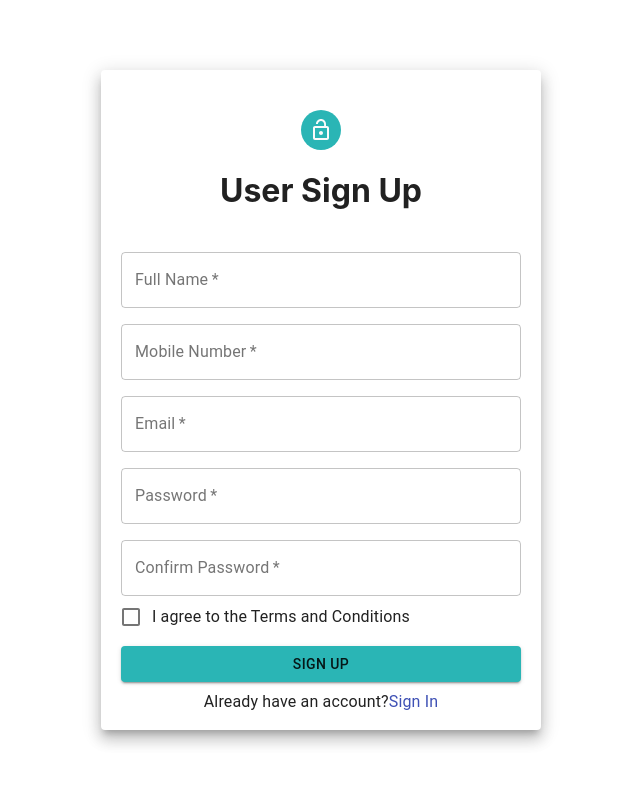
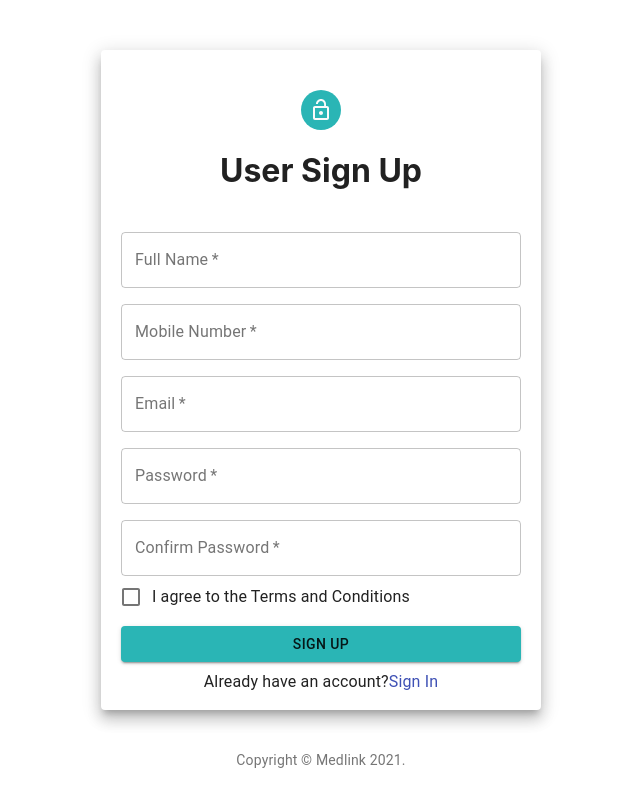
Before and after one commit to Med-Link/MedLink-Frontend, a React (Create React App) app: page /SignupUser in a window 1280 px wide. Shown: the whole page, without its empty margins (319-959 px from the left). Built offline with nearby package versions, Linux system fonts and the light colour scheme.

Commit message:
Add copyright function to SignIn and SignUpUser components

```diff
--- a/src/containers/Signin/SignIn.js
+++ b/src/containers/Signin/SignIn.js
@@ -10,8 +10,20 @@ import FormControlLabel from '@material-ui/core/FormControlLabel';
 import Button from '@material-ui/core/Button';
 import Link from '@material-ui/core/Link';
 import Typography from '@material-ui/core/Typography';
+import Box from '@material-ui/core/Box';
 
-
+function Copyright() {
+    return (
+      <Typography variant="body2" color="textSecondary" align="center">
+        {'Copyright © '}
+        <Link color="inherit" href="/">
+          Medlink
+        </Link>{' '}
+        {new Date().getFullYear()}
+        {'.'}
+      </Typography>
+    );
+  }
 
 const SignIn=()=>{
 
@@ -53,6 +65,9 @@ const SignIn=()=>{
                 </Typography>
 
             </Paper>
+            <Box mt={5}>
+                <Copyright />
+            </Box>
         </Grid>
     )
 }
--- a/src/containers/signup/SignUpUser.js
+++ b/src/containers/signup/SignUpUser.js
@@ -10,12 +10,24 @@ import FormControlLabel from '@material-ui/core/FormControlLabel';
 import Button from '@material-ui/core/Button';
 import Link from '@material-ui/core/Link';
 import Typography from '@material-ui/core/Typography';
+import Box from '@material-ui/core/Box';
 
-
+function Copyright() {
+    return (
+      <Typography variant="body2" color="textSecondary" align="center">
+        {'Copyright © '}
+        <Link color="inherit" href="/">
+          Medlink
+        </Link>{' '}
+        {new Date().getFullYear()}
+        {'.'}
+      </Typography>
+    );
+  }
 
 const SignUpUser=()=>{
 
-    const paperStyle={padding :20,height:'620px',width:'400px', margin:"20px "}
+    const paperStyle={padding :20,height:'620px',width:'400px', margin:"20px auto "}
     const avatarStyle={backgroundColor: '#2ab5b5'}
     const gridStyle={padding: 20}
     const buttonStyle={backgroundColor: '#2ab5b5', margin: '8px 0'}
@@ -74,6 +86,9 @@ const SignUpUser=()=>{
                 </Grid>
 
             </Paper>
+            <Box mt={5}>
+                <Copyright />
+            </Box>
         </Grid>
     )
 }
```
